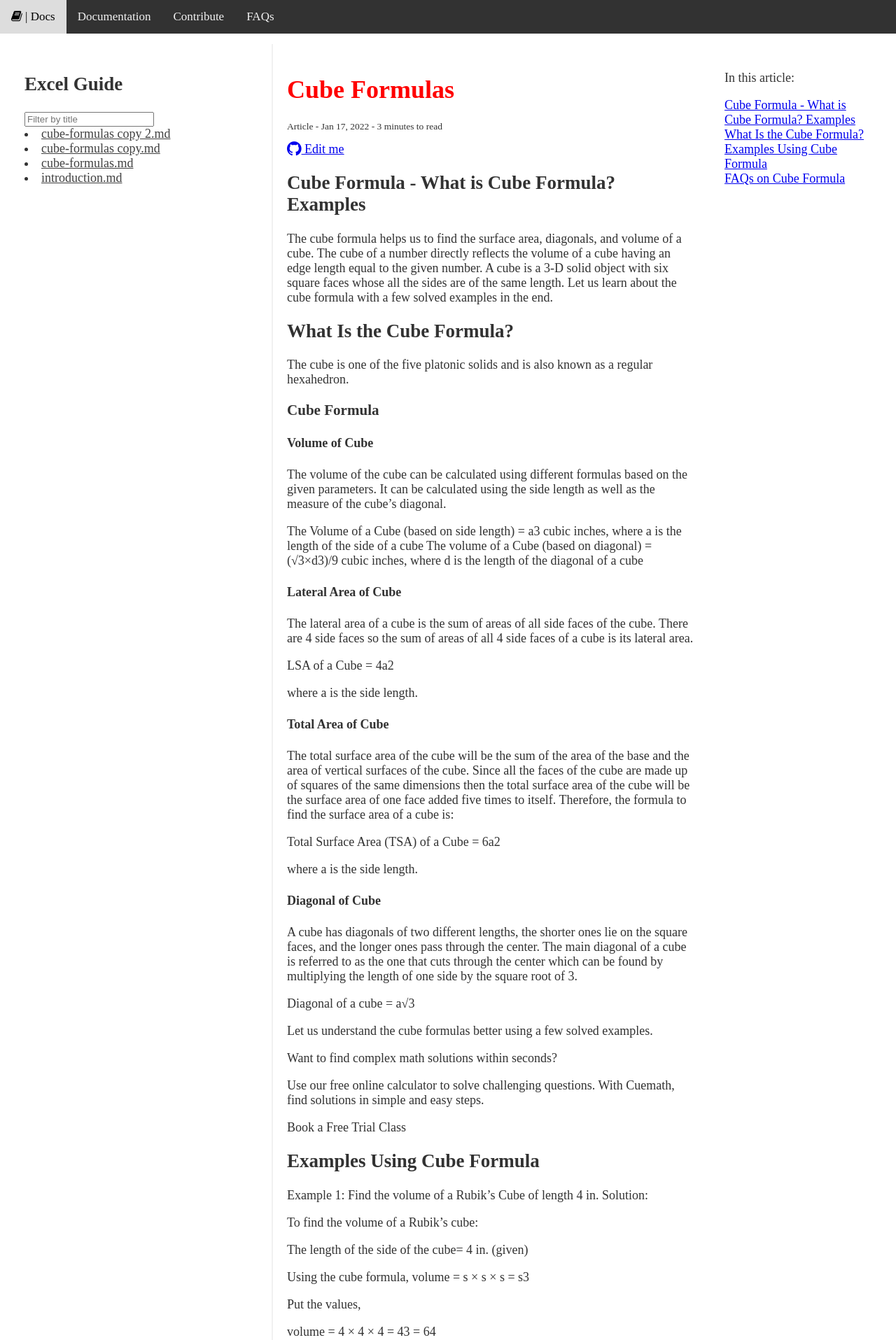
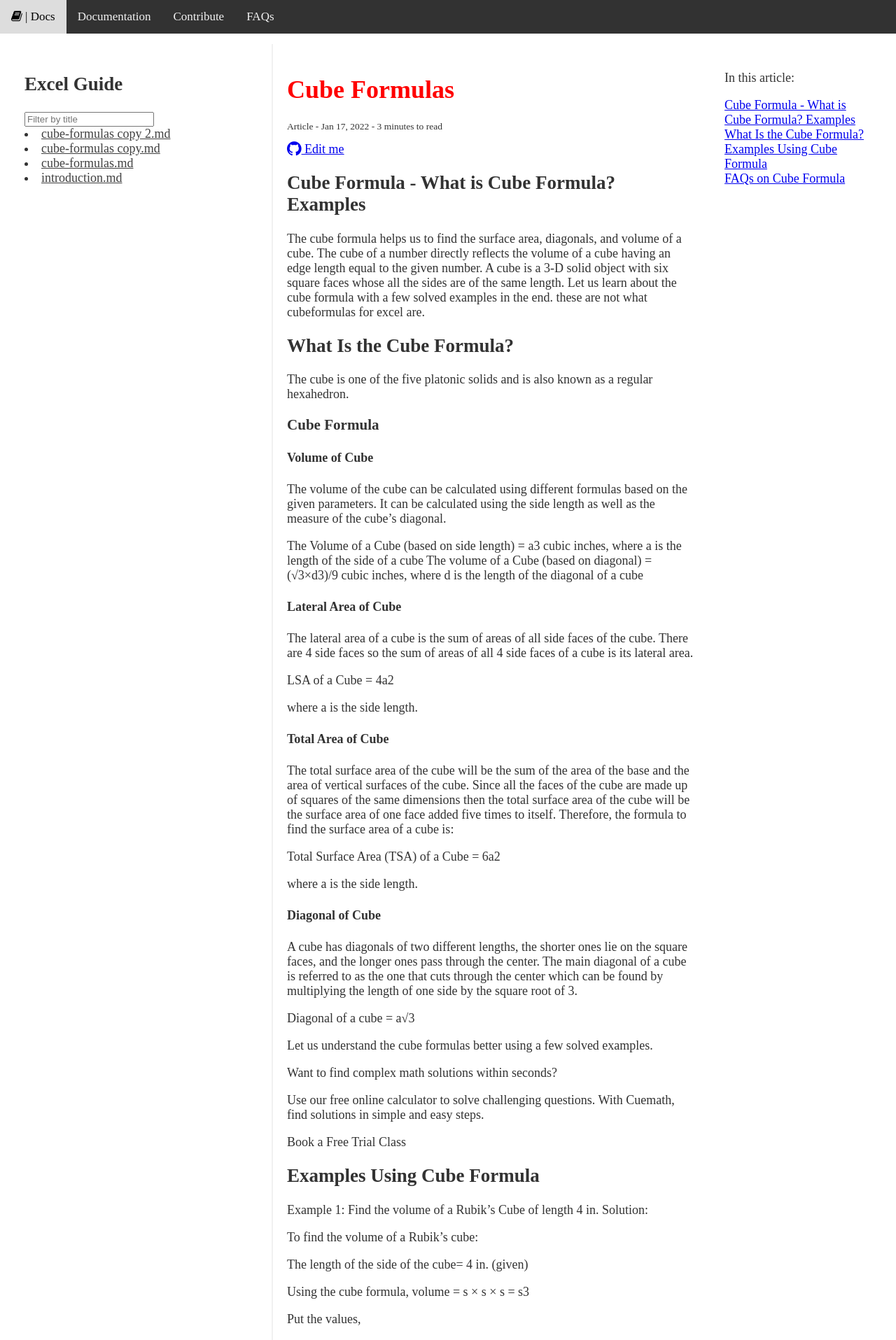
Before and after one commit to DavidmSalm/DavidmSalm.github.io, a Jekyll site: the page built from pages/excel/Formulas/cube-formulas.md, in a window 1280 px wide. Shown: the top 1915 px of the page at 70% size. Built offline with Jekyll 4.4.1, drawn with Linux system fonts in a browser that asks for light colours.

```diff
--- a/pages/excel/Formulas/cube-formulas.md
+++ b/pages/excel/Formulas/cube-formulas.md
@@ -9,7 +9,7 @@ order: 1
 
 ## Cube Formula - What is Cube Formula? Examples
 
-The cube formula helps us to find the surface area, diagonals, and volume of a cube. The cube of a number directly reflects the volume of a cube having an edge length equal to the given number. A cube is a 3-D solid object with six square faces whose all the sides are of the same length. Let us learn about the cube formula with a few solved examples in the end.
+The cube formula helps us to find the surface area, diagonals, and volume of a cube. The cube of a number directly reflects the volume of a cube having an edge length equal to the given number. A cube is a 3-D solid object with six square faces whose all the sides are of the same length. Let us learn about the cube formula with a few solved examples in the end. these are not what cubeformulas for excel are.
 
 ## What Is the Cube Formula?
 The cube is one of the five platonic solids and is also known as a regular hexahedron.
```
